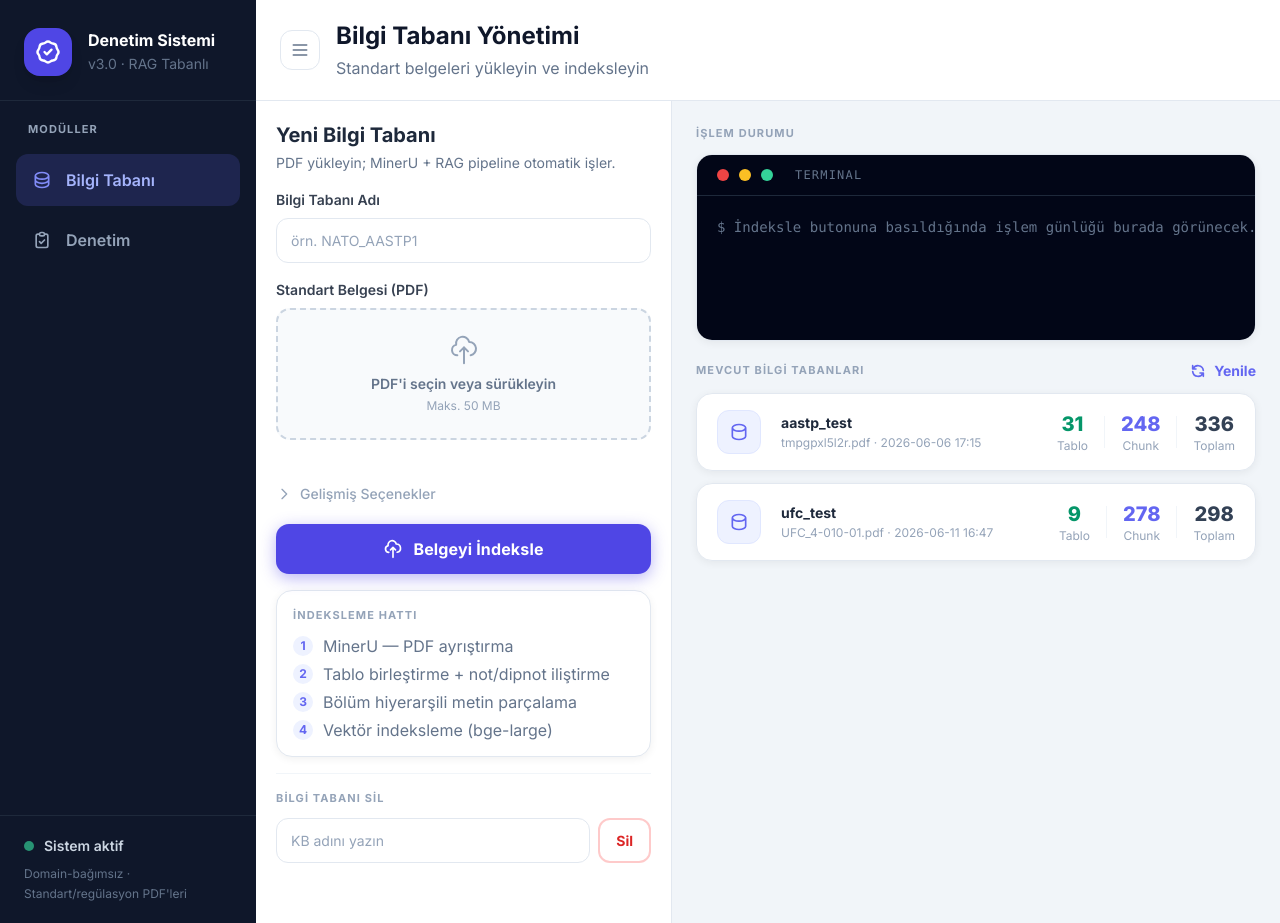
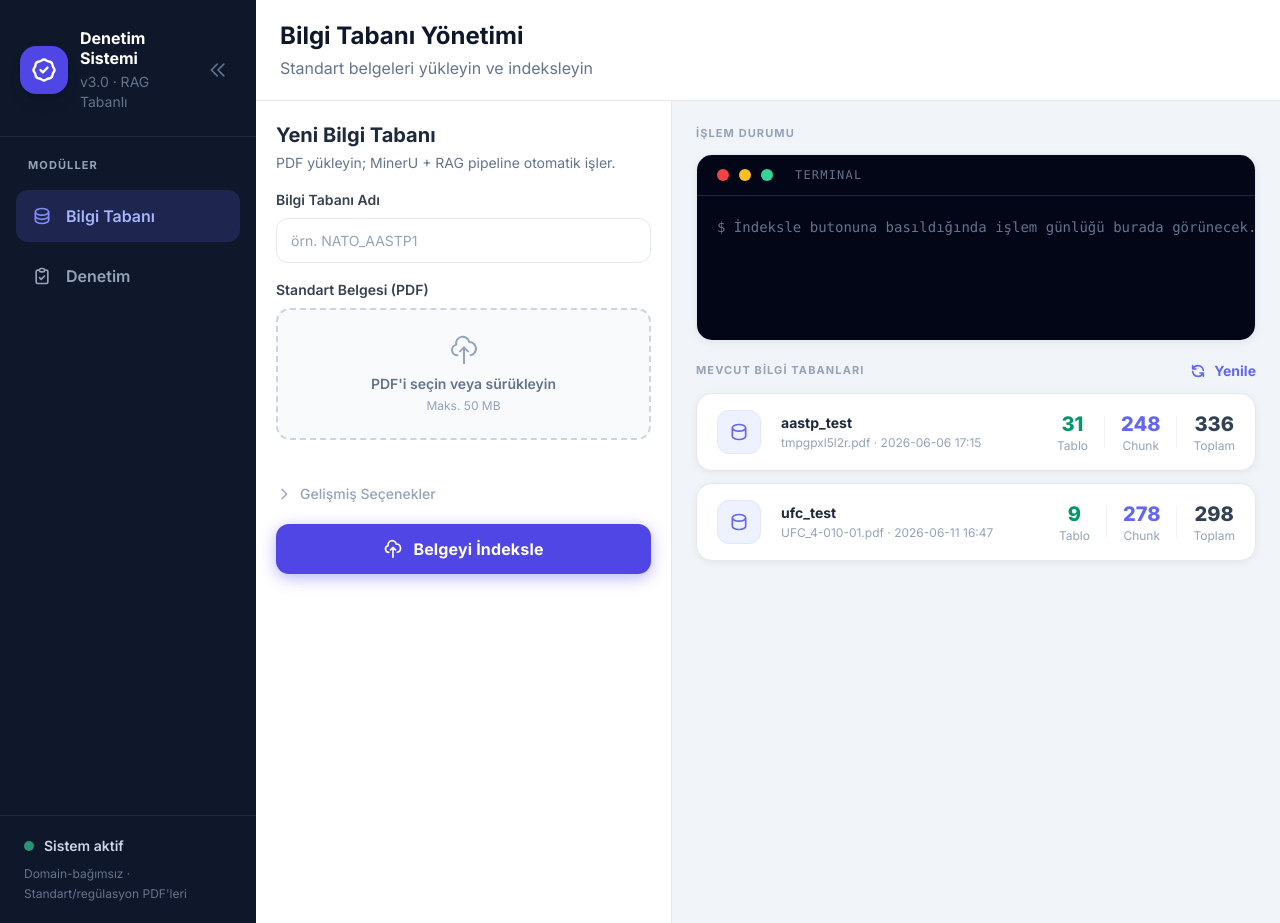
Before and after one commit to tatabey/GraduationProject, a FastAPI app: page / in a window 1280 px wide. Run offline with FastAPI, Linux system fonts and the light colour scheme; some libraries are stand-ins or nearby versions.

Commit message:
UI: ac/kapa butonu sidebar icine tasindi, Indeksleme Hatti + KB Sil formu kaldirildi
KB silme daha sonra sag paneldeki KB kartlarina onay pop-up'iyla eklenecek.

```diff
--- a/system/templates/index.html
+++ b/system/templates/index.html
@@ -64,18 +64,25 @@
          style="min-height:100vh; transition:margin-left .25s ease;">
 
     <!-- Logo -->
-    <div class="px-6 pt-7 pb-6 border-b border-slate-800">
-      <div class="flex items-center gap-4">
+    <div class="px-5 pt-7 pb-6 border-b border-slate-800">
+      <div class="flex items-center gap-3">
         <div class="w-12 h-12 rounded-2xl bg-indigo-600 flex items-center justify-center flex-shrink-0 shadow-lg">
           <svg class="w-7 h-7 text-white" fill="none" stroke="currentColor" viewBox="0 0 24 24">
             <path stroke-linecap="round" stroke-linejoin="round" stroke-width="2"
                   d="M9 12l2 2 4-4M7.835 4.697a3.42 3.42 0 001.946-.806 3.42 3.42 0 014.438 0 3.42 3.42 0 001.946.806 3.42 3.42 0 013.138 3.138 3.42 3.42 0 00.806 1.946 3.42 3.42 0 010 4.438 3.42 3.42 0 00-.806 1.946 3.42 3.42 0 01-3.138 3.138 3.42 3.42 0 00-1.946.806 3.42 3.42 0 01-4.438 0 3.42 3.42 0 00-1.946-.806 3.42 3.42 0 01-3.138-3.138 3.42 3.42 0 00-.806-1.946 3.42 3.42 0 010-4.438 3.42 3.42 0 00.806-1.946 3.42 3.42 0 013.138-3.138z"/>
           </svg>
         </div>
-        <div>
+        <div class="flex-1 min-w-0">
           <div class="text-white font-bold text-base leading-tight">Denetim Sistemi</div>
           <div class="text-slate-500 text-sm mt-1">v3.0 · RAG Tabanlı</div>
         </div>
+        <button onclick="toggleSidebar()" title="Menüyü kapat"
+                class="w-9 h-9 flex items-center justify-center rounded-lg text-slate-500
+                       hover:bg-slate-800 hover:text-slate-200 transition-all flex-shrink-0">
+          <svg class="w-5 h-5" fill="none" stroke="currentColor" viewBox="0 0 24 24">
+            <path stroke-linecap="round" stroke-linejoin="round" stroke-width="2" d="M11 19l-7-7 7-7m8 14l-7-7 7-7"/>
+          </svg>
+        </button>
       </div>
     </div>
 
@@ -120,8 +127,8 @@
 
     <!-- Top bar -->
     <div class="bg-white border-b border-slate-200 px-6 py-5 flex items-center gap-4 flex-shrink-0">
-      <button onclick="toggleSidebar()" title="Menüyü aç/kapat"
-              class="w-10 h-10 flex items-center justify-center rounded-xl text-slate-500
+      <button onclick="toggleSidebar()" id="sidebar-open-btn" title="Menüyü aç"
+              class="hidden w-10 h-10 items-center justify-center rounded-xl text-slate-500
                      border border-slate-200 hover:bg-slate-50 hover:text-indigo-600
                      transition-all flex-shrink-0">
         <svg class="w-5 h-5" fill="none" stroke="currentColor" viewBox="0 0 24 24">
@@ -215,32 +222,6 @@
                 <span class="btn-label">Belgeyi İndeksle</span>
               </button>
             </form>
-
-            <!-- Pipeline bilgi kartı -->
-            <div class="card p-4">
-              <p class="sec mb-3">İndeksleme Hattı</p>
-              <ol class="space-y-2 text-sm text-slate-500">
-                <li class="flex items-center gap-2.5"><span class="w-5 h-5 rounded-full bg-indigo-50 text-indigo-500 text-xs font-bold flex items-center justify-center flex-shrink-0">1</span> MinerU — PDF ayrıştırma</li>
-                <li class="flex items-center gap-2.5"><span class="w-5 h-5 rounded-full bg-indigo-50 text-indigo-500 text-xs font-bold flex items-center justify-center flex-shrink-0">2</span> Tablo birleştirme + not/dipnot iliştirme</li>
-                <li class="flex items-center gap-2.5"><span class="w-5 h-5 rounded-full bg-indigo-50 text-indigo-500 text-xs font-bold flex items-center justify-center flex-shrink-0">3</span> Bölüm hiyerarşili metin parçalama</li>
-                <li class="flex items-center gap-2.5"><span class="w-5 h-5 rounded-full bg-indigo-50 text-indigo-500 text-xs font-bold flex items-center justify-center flex-shrink-0">4</span> Vektör indeksleme (bge-large)</li>
-              </ol>
-            </div>
-
-            <!-- KB Sil -->
-            <div class="border-t border-slate-100 pt-4">
-              <p class="sec mb-3">Bilgi Tabanı Sil</p>
-              <form hx-post="/kb/delete" hx-target="#kb-list" hx-swap="innerHTML"
-                    hx-confirm="Bu bilgi tabanı kalıcı olarak silinecek. Emin misiniz?"
-                    hx-encoding="multipart/form-data" class="flex gap-2">
-                <input type="text" name="kb_name" placeholder="KB adını yazın" class="inp flex-1 inp-sm">
-                <button type="submit"
-                        class="px-4 py-2 text-sm font-bold text-red-600 border-2 border-red-200
-                               rounded-xl hover:bg-red-50 hover:border-red-400 transition-all whitespace-nowrap">
-                  Sil
-                </button>
-              </form>
-            </div>
 
           </div>
         </div>
@@ -469,9 +450,14 @@
   };
 
   function toggleSidebar() {
-    const sb = document.getElementById('sidebar');
+    const sb  = document.getElementById('sidebar');
+    const btn = document.getElementById('sidebar-open-btn');
+    const isCollapsed = sb.style.marginLeft === '-16rem';
     // w-64 = 16rem; negatif margin ile kayarak gizlenir/açılır
-    sb.style.marginLeft = sb.style.marginLeft === '-16rem' ? '0' : '-16rem';
+    sb.style.marginLeft = isCollapsed ? '0' : '-16rem';
+    // Panel kapalıyken üst barda açma butonu görünür
+    btn.classList.toggle('hidden', isCollapsed);
+    btn.classList.toggle('flex', !isCollapsed);
   }
 
   function switchTab(name) {
```
